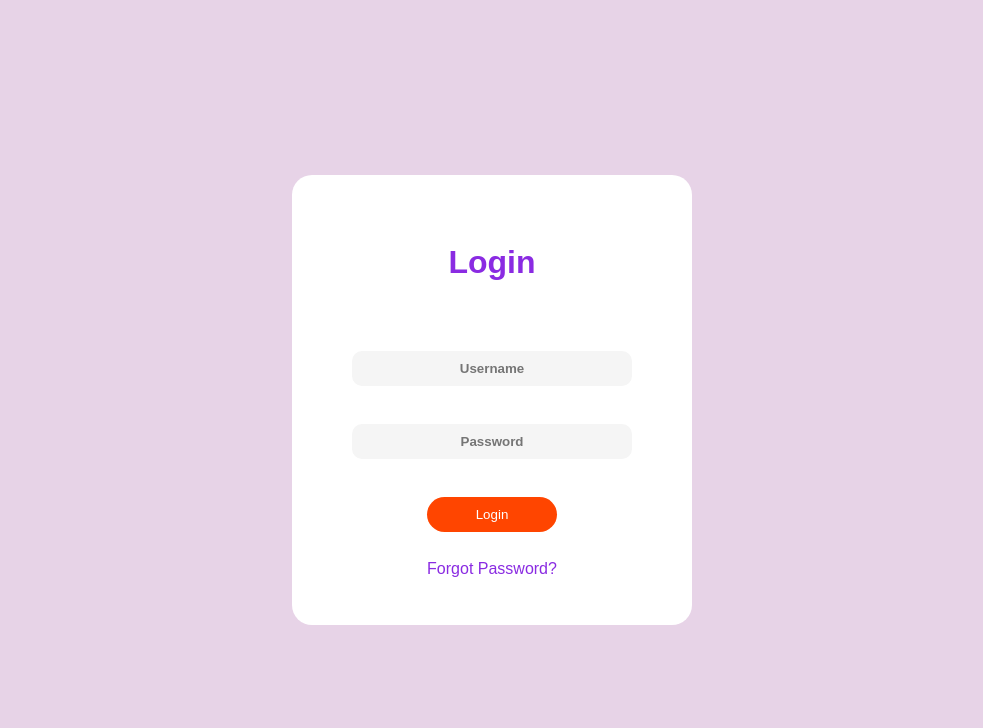
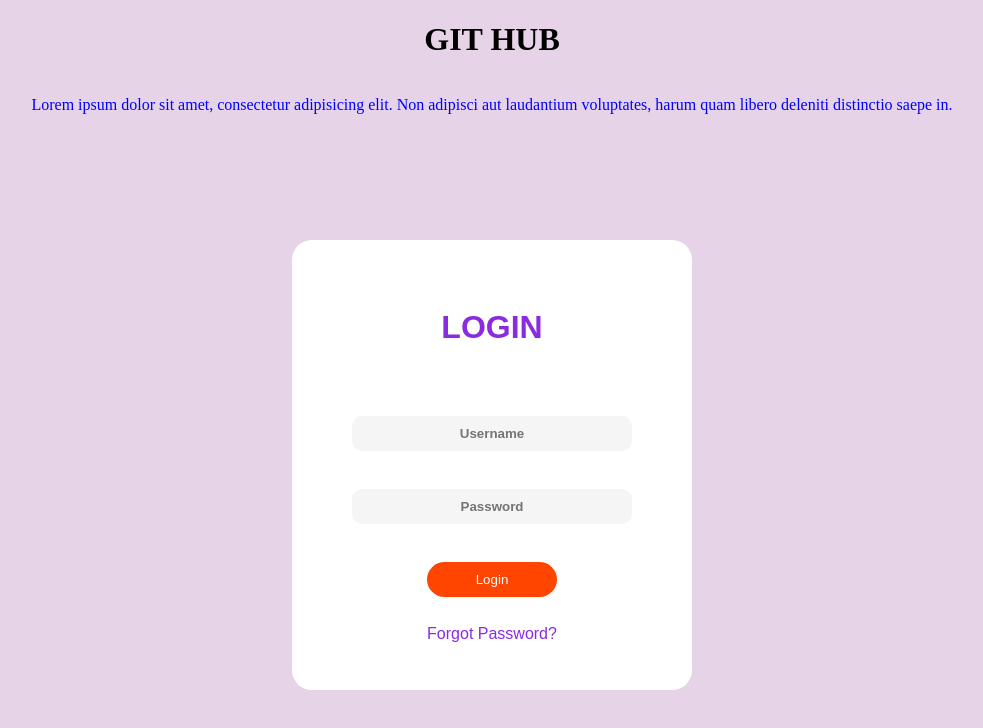
Before and after one commit to pardayevjamshid2002/gitpr, a plain HTML site: page index.html in a window 1280 px wide. Shown: the whole page, without its empty margins (148-1131 px from the left). Drawn offline with Linux system fonts and the light colour scheme.

Commit message:
html css ga qushimcha qushildi

```diff
--- a/index.html
+++ b/index.html
@@ -8,6 +8,8 @@
     <title>Document</title>
 </head>
 <body>
+    <h1>git hub</h1>
+    <p>Lorem ipsum dolor sit amet, consectetur adipisicing elit. Non adipisci aut laudantium voluptates, harum quam libero deleniti distinctio saepe in.</p>
     <form action="">
         <h1>Login</h1>
         <input type="text" placeholder="Username"> <br>
@@ -15,5 +17,7 @@
         <input type="submit" value="Login" id="login"> <br>
         <label for="">Forgot Password?</label>
     </form>
+
+
 </body>
 </html>
--- a/style.css
+++ b/style.css
@@ -3,6 +3,15 @@ body{
     height: 100vh;
     margin: auto;
     background-color: rgb(231, 211, 231);
+    flex-direction: column;
+}
+h1{
+    text-align: center;
+    text-transform: uppercase;
+}
+p{
+    text-align: center;
+    color: blue;
 }
 form{
     display: flex;
```
